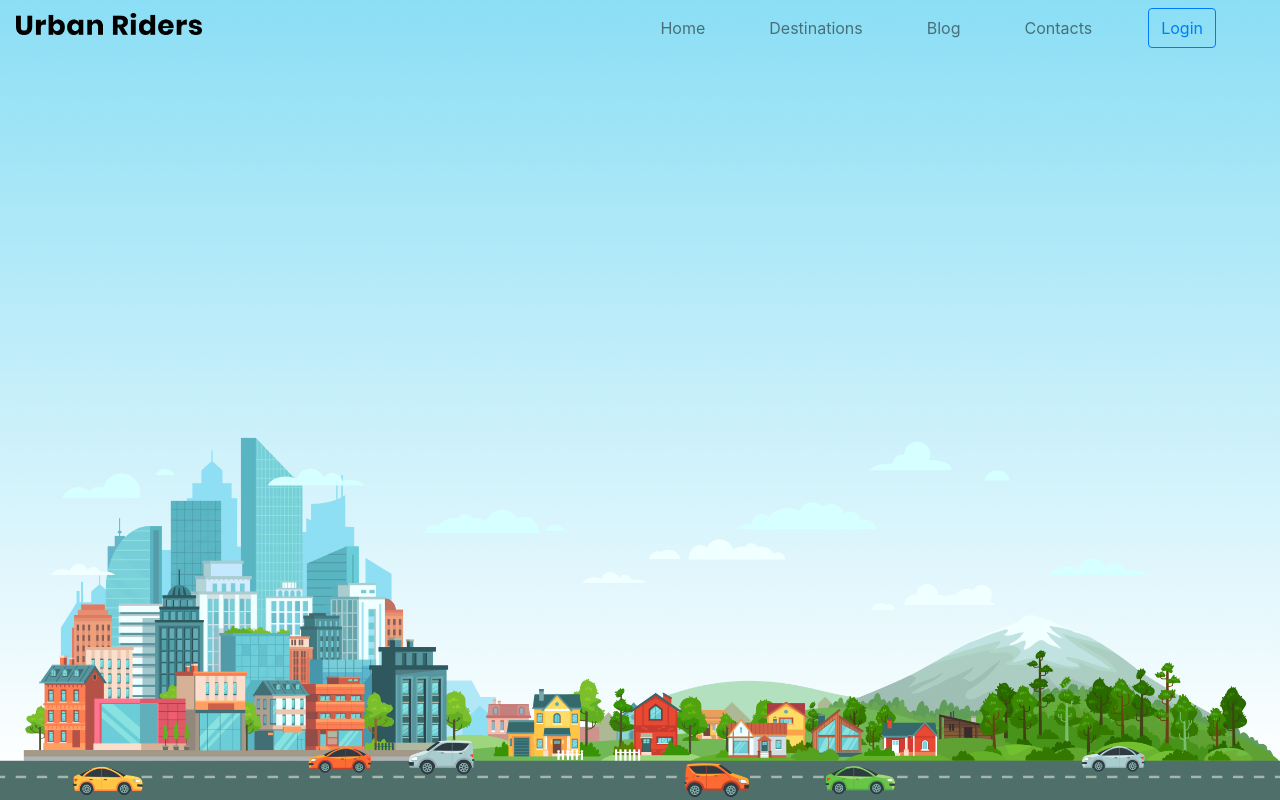
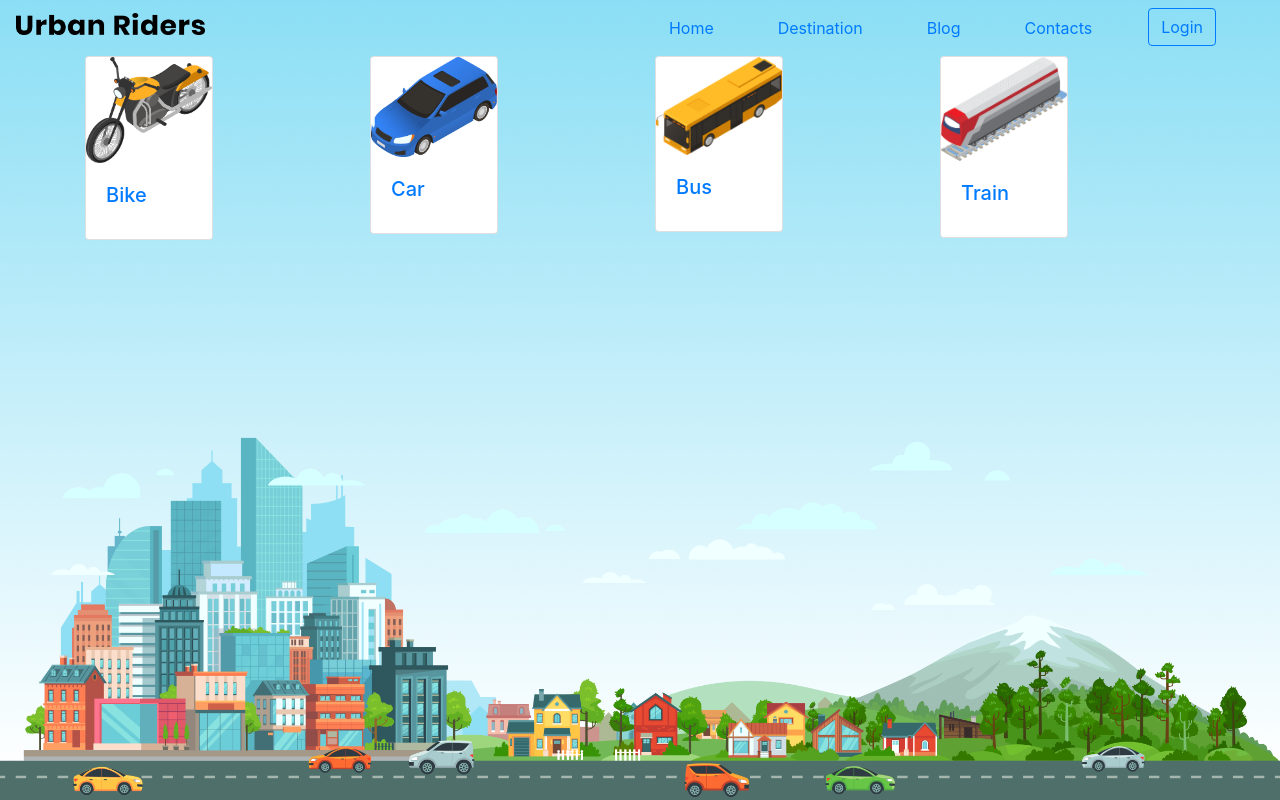
Before and after one commit to Samin1615088/dhaka-city-mass-transportation-portal-9, a React (Create React App) app: page / in a window 1280 px wide. Built offline with nearby package versions, Linux system fonts and the light colour scheme.

Commit message:
navbar and card item is functional to react public router

```diff
--- a/src/components/Header/Header.js
+++ b/src/components/Header/Header.js
@@ -1,26 +1,36 @@
 import React from 'react';
 import NavBrandLogo from './../../images/Urban Riders.png'
 import { Nav, Navbar, Button, Image } from 'react-bootstrap';
+import { Link, NavLink } from 'react-router-dom';
 
 
 const Header = () => {
     return (
         <div>
-            <>
+
             <Navbar variant="light" className="d-flex justify-content-between">
                 <Navbar.Brand href="#home">
                     <Image src={NavBrandLogo} width="30%" className="d-inline-block align-top" alt="logo" />
                 </Navbar.Brand>
                 <Nav className="text-left align-left">
-                        <Nav.Link href="#home" className="mr-5">Home</Nav.Link>
+                    <Nav.Link href="" className="mr-5"><NavLink to="/home">Home</NavLink></Nav.Link>
 
-                        <Nav.Link href="#features" className="mr-5">Destinations</Nav.Link>
-                        <Nav.Link href="#pricing" className="mr-5">Blog</Nav.Link>
-                        <Nav.Link href="#contacts" className="mr-5">Contacts</Nav.Link>
-                        <Button variant="outline-primary" className="mr-5">Login</Button>
+                    <Nav.Link href="" className="mr-5"><NavLink to="/search">Destination</NavLink></Nav.Link>
+
+                    <Nav.Link href="" className="mr-5">
+                        <NavLink to="/blog">Blog</NavLink>
+                    </Nav.Link>
+                    <Nav.Link href="#contacts" className="mr-5">
+                        <NavLink to="/contacts">Contacts</NavLink>
+                    </Nav.Link>
+                    <NavLink to="/login">
+                        <Button variant="outline-primary" className="mr-5">
+                            Login
+                    </Button>
+                    </NavLink>
                 </Nav>
             </Navbar>
-            </>
+
         </div>
     );
 };
--- a/src/components/Home/Home.js
+++ b/src/components/Home/Home.js
@@ -1,11 +1,57 @@
 import React from 'react';
-
+import { Card, CardColumns, Col, Container, Row } from 'react-bootstrap';
+import bikeImg from '../../images/bike_img.png'
+import carImg from '../../images/car_img.png'
+import busImg from '../../images/bus_img.png'
+import trainImg from '../../images/train_img.png'
+import { Link } from 'react-router-dom';
 const Home = () => {
-    return (
-        <div>
-
-        </div>
-    );
+  return (
+    <Container>
+      <Row>
+        <Col>
+          <Link to="/search">
+            <Card className="w-50">
+              <Card.Img variant="top" src={bikeImg} />
+              <Card.Body>
+                <Card.Title>Bike</Card.Title>
+              </Card.Body>
+            </Card>
+          </Link>
+        </Col>
+        <Col>
+          <Link to="/search">
+            <Card className="w-50">
+              <Card.Img variant="top" src={carImg} />
+              <Card.Body>
+                <Card.Title>Car</Card.Title>
+              </Card.Body>
+            </Card>
+          </Link>
+        </Col>
+        <Col>
+          <Link to="/search">
+            <Card className="w-50">
+              <Card.Img variant="top" src={busImg} />
+              <Card.Body>
+                <Card.Title>Bus</Card.Title>
+              </Card.Body>
+            </Card>
+          </Link>
+        </Col>
+        <Col>
+          <Link to="/search">
+            <Card className="w-50">
+              <Card.Img variant="top" src={trainImg} />
+              <Card.Body>
+                <Card.Title>Train</Card.Title>
+              </Card.Body>
+            </Card>
+          </Link>
+        </Col>
+      </Row>
+    </Container>
+  );
 };
 
 export default Home;
```
Also changed, not shown: src/App.js (+0 -13 lines). Lines whose indentation alone changed are shown as unchanged.
